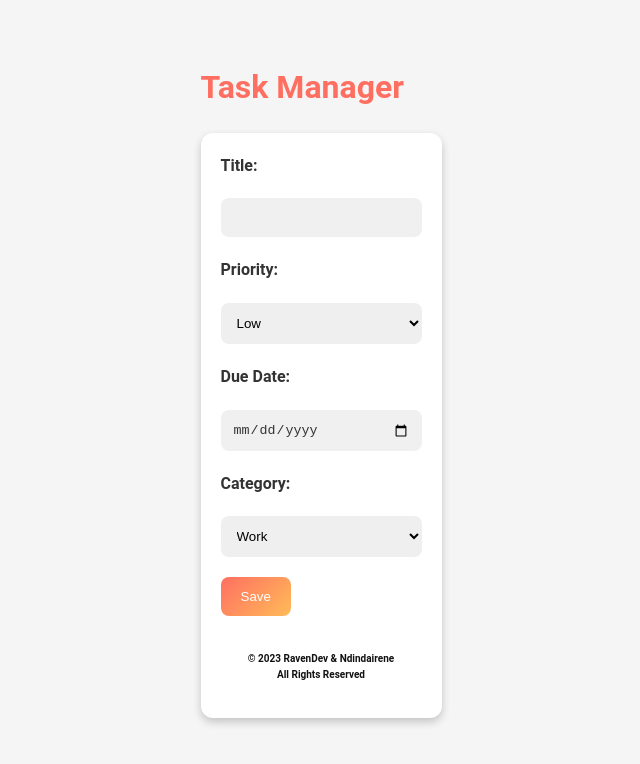
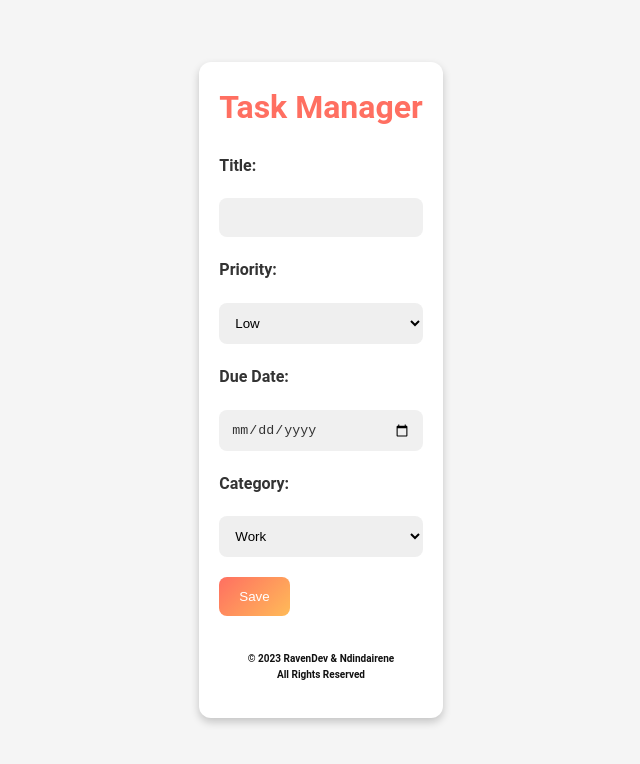
Before and after one commit to Ben1464/Task-Manager-App, a React (Create React App) app: page / in a window 1280 px wide. Shown: the top 764 px of the page, without its empty margins (319-959 px from the left). Built offline with nearby package versions, Linux system fonts and the light colour scheme; data requests are answered from the project's data file.

Commit message:
Updated Form Component

```diff
--- a/src/App.js
+++ b/src/App.js
@@ -56,7 +56,6 @@ const App = () => {
 
   return (
     <div>
-      <h1>Task Manager</h1>
       <TaskForm onSubmit={editingTask ? updateTask : addTask} task={editingTask} />
       <TaskList tasks={tasks} deleteTask={deleteTask} updateTask={editTask} />
 
--- a/src/components/TaskForm.js
+++ b/src/components/TaskForm.js
@@ -14,7 +14,7 @@ const TaskForm = ({ onSubmit, task }) => {
 
   return (
     <form onSubmit={handleSubmit}>
-
+      <h1>Task Manager</h1>
       <label htmlFor="title">Title:</label>
       <input type="text" value={title} onChange={(e) => setTitle(e.target.value)} />
 
```
